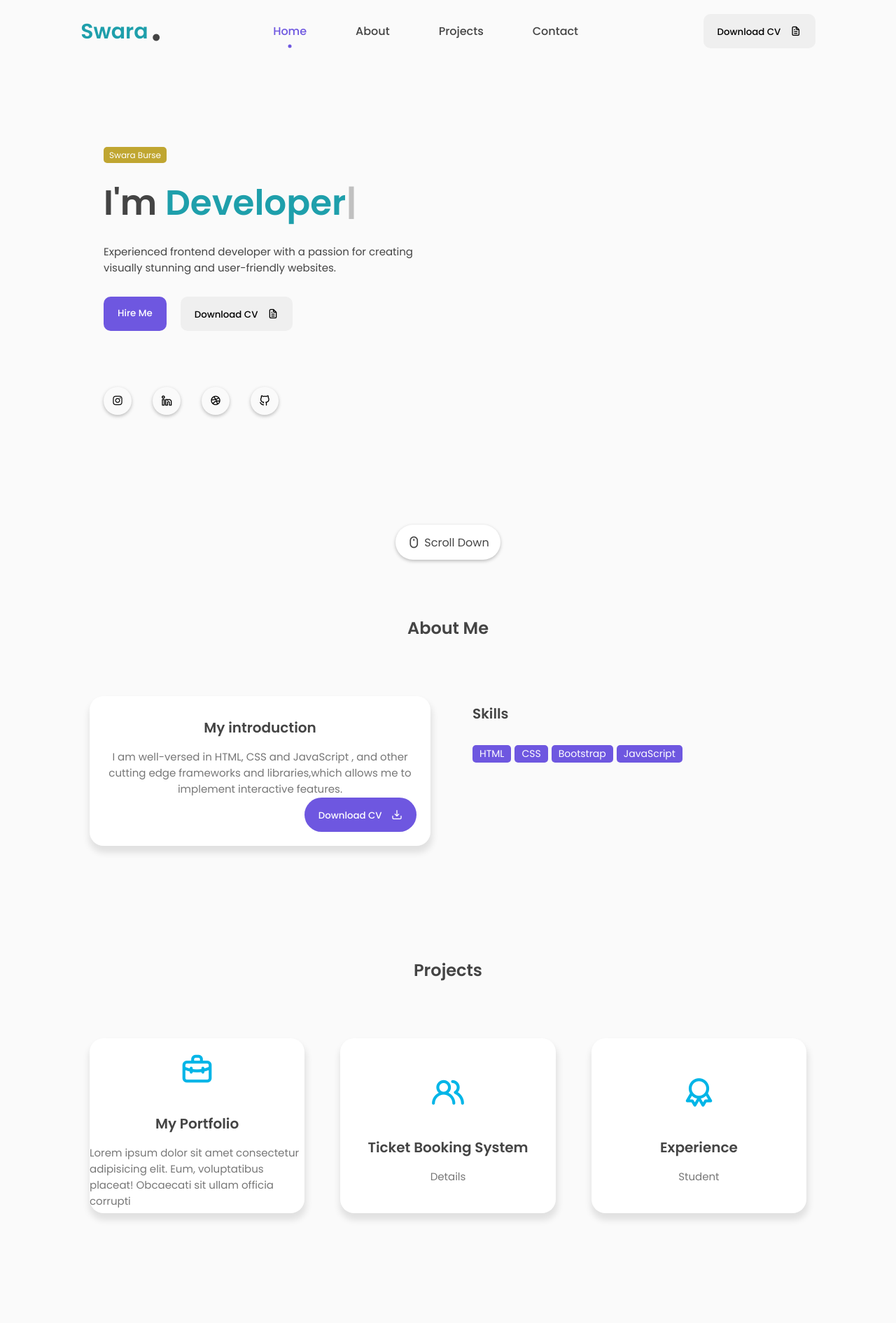
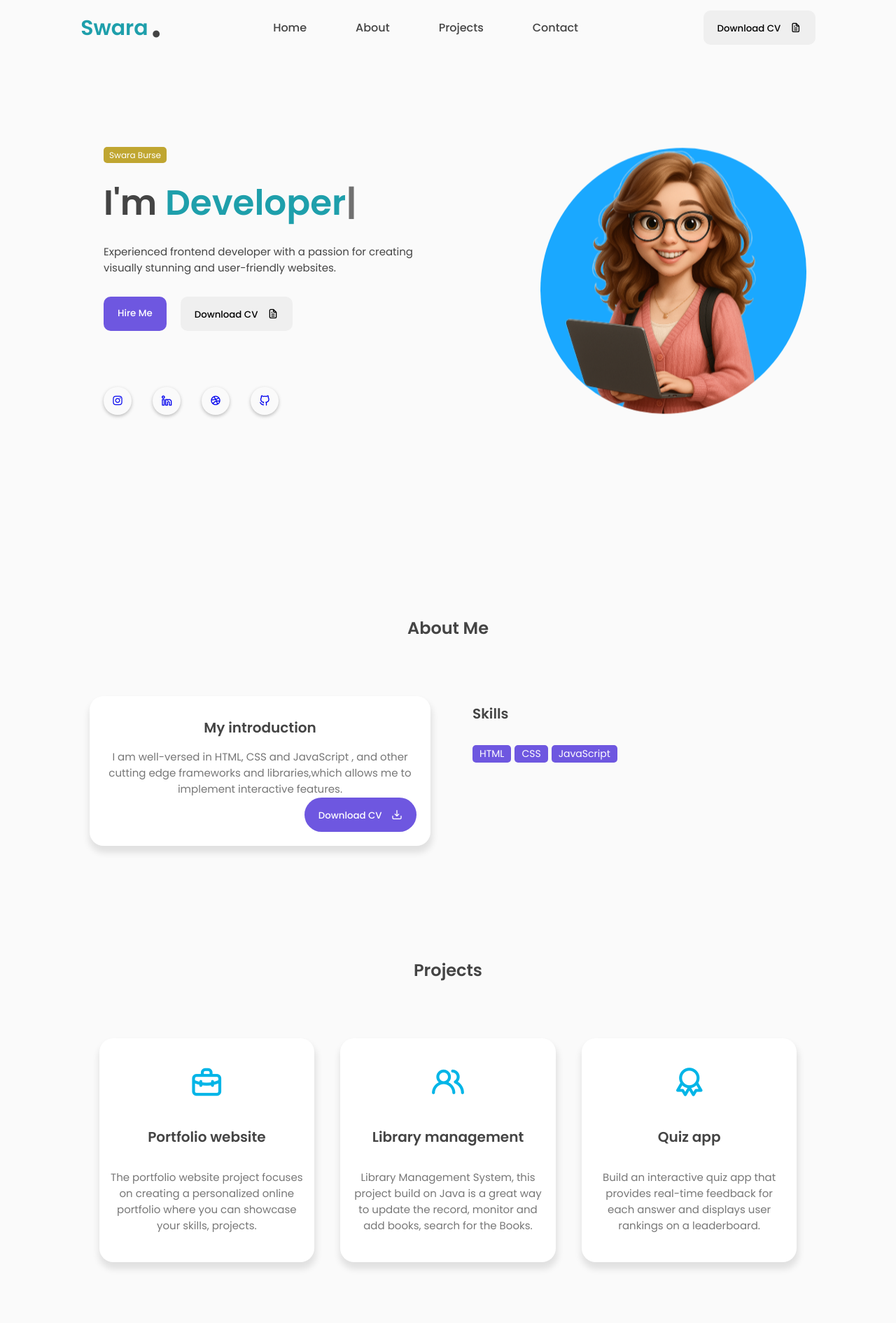
Before and after one commit to swaraburse/Portfolio-project, a plain HTML site: page index.html in a window 1280 px wide. Shown: the top 1891 px of the page at 70% size. Drawn offline with nearby package versions, Linux system fonts and the light colour scheme.

Commit message:
added projects made code simpler

```diff
--- a/index.html
+++ b/index.html
@@ -4,7 +4,6 @@
     <meta charset="UTF-8">
     <meta name="viewport" content="width=device-width, initial-scale=1.0">
 
-    <!-- --------- UNICONS ---------- -->
     <link rel="stylesheet" href="https://unicons.iconscout.com/release/v4.0.8/css/line.css">
 
     <!-- --------- CSS ---------- -->
@@ -13,7 +12,7 @@
     <!-- --------- FAVICON ---------- -->
     <link rel="shortcut icon" href="assets/images/favicon.png" type="image/x-icon">
 
-    <title>Portfolio | Ludiflex</title>
+    <title>My Portfolio</title>
 </head>
 <body>
    <div class="container">
@@ -26,7 +25,7 @@
         <div class="nav-menu" id="myNavMenu">
             <ul class="nav_menu_list">
                 <li class="nav_list">
-                    <a href="#home" class="nav-link active-link">Home</a>
+                    <a href="#home" class="nav-link">Home</a>
                     <div class="circle"></div>
                 </li>
                 <li class="nav_list">
@@ -69,28 +68,21 @@
                 </p>
             </div>
             <div class="featured-text-btn">
-                <button class="btn blue-btn">Hire Me</button>
+                <button class="btn blue-btn"><a href="#contact" class="atag">Hire Me</a></button>
                 <button class="btn">Download CV <i class="uil uil-file-alt"></i></button>
             </div>
             <div class="social_icons">
-                <div class="icon"><i class="uil uil-instagram"></i></div>
-                <div class="icon"><i class="uil uil-linkedin-alt"></i></div>
-                <div class="icon"><i class="uil uil-dribbble"></i></div>
-                <div class="icon"><i class="uil uil-github-alt"></i></div>
+                <div class="icon"><a target="_blank" href="https://www.example.com/"><i class="uil uil-instagram"></i></a></div>
+                <div class="icon"><a target="_blank" href="https://www.example.com/"><i class="uil uil-linkedin-alt"></i></a></div>
+                <div class="icon"><a target="_blank" href="https://www.example.com/"><i class="uil uil-dribbble"></i></a></div>
+                <div class="icon"><a target="_blank" href="https://www.example.com/"><i class="uil uil-github-alt"></i></a></div>
             </div>
           </div>
           <div class="featured-image">
             <div class="image">
-                <img src="assets/images/avatar.png" alt="avatar">
+                <img src="assets/avatar.png" alt="avatar">
             </div>
           </div>
-          <div class="scroll-icon-box">
-            <a href="#about" class="scroll-btn">
-                <i class="uil uil-mouse-alt"></i>
-                <p>Scroll Down</p>
-            </a>
-          </div>
-
        </section>
        <!-- -------------- ABOUT BOX ---------------- -->
        <section class="section" id="about">
@@ -117,34 +109,11 @@
                     <div class="skills-list">
                         <span>HTML</span>
                         <span>CSS</span>
-                        <span>Bootstrap</span>
+                        <!-- <span>Bootstrap</span> -->
                         <span>JavaScript</span>
-                        <!-- <span>Vue</span>
-                        <span>React</span>
-                        <span>Angular</span> -->
+
                     </div>
                 </div>
-                <!-- <div class="skills-box">
-                    <div class="skills-header">
-                        <h3>Backend</h3>
-                    </div>
-                    <div class="skills-list">
-                        <span>PHP</span>
-                        <span>JAVA</span>
-                        <span>Python</span>
-                        <span>C++</span>
-                    </div>
-                </div> -->
-                <!-- <div class="skills-box">
-                    <div class="skills-header">
-                        <h3>Database</h3>
-                    </div>
-                    <div class="skills-list">
-                        <span>MySQL</span>
-                        <span>PostgreSQL</span>
-                        <span>MongoDB</span>
-                    </div>
-                </div> -->
             </div>
           </div>
        </section>
@@ -158,19 +127,24 @@
           <div class="project-container">
             <div class="project-box">
                 <i class="uil uil-briefcase-alt"></i>
-                <h3>My Portfolio</h3>
-                <label>Lorem ipsum dolor sit amet consectetur adipisicing elit. Eum, voluptatibus placeat! Obcaecati sit ullam officia corrupti</label>
+                <h3>Portfolio website</h3>
+                <label>The portfolio website project focuses on creating a personalized online portfolio where you can showcase your skills, projects.</label>
             </div>
             <div class="project-box">
                 <i class="uil uil-users-alt"></i>
-                <h3>Ticket Booking System   </h3>
-                <label>Details</label>
+                <h3>Library management</h3>
+                <label>Library Management System, this project build on Java is a great way to update the record, monitor and add books, search for the Books.</label>
             </div>
             <div class="project-box">
                 <i class="uil uil-award"></i>
-                <h3>Experience</h3>
-                <label>Student</label>
+                <h3>Quiz app</h3>
+                <label>Build an interactive quiz app that provides real-time feedback for each answer and displays user rankings on a leaderboard.</label>
             </div>
+            <!-- <div class="project-box">
+                <i class="uil uil-award"></i>
+                <h3>Calculator</h3>
+                <label> A Calculator project with basic arithmetic operations functionalities like addition, subtraction, multiplication, and division</label>
+            </div> -->
           </div>
        </section>
 
@@ -185,8 +159,8 @@
              <div class="col">
                 <div class="contact-info">
                     <h2>Find Me <i class="uil uil-corner-right-down"></i></h2>
-                    <p><i class="uil uil-envelope"></i> Email: swara108jain@gmail.com</p>
-                    <p><i class="uil uil-phone"></i> Mob: +91 8329844850</p>
+                    <p><i class="uil uil-envelope"></i> Email: swaraburse@gmail.com</p>
+                    <p><i class="uil uil-phone"></i> Mob: +91 1234567890</p>
                 </div>
              </div>
              <div class="col">
--- a/main.js
+++ b/main.js
@@ -1,36 +1,3 @@
-/* ----- NAVIGATION BAR FUNCTION ----- */
-function myMenuFunction(){
-    var menuBtn = document.getElementById("myNavMenu");
-
-    if(menuBtn.className === "nav-menu"){
-      menuBtn.className += " responsive";
-    } else {
-      menuBtn.className = "nav-menu";
-    }
-  }
-
-/* ----- ADD SHADOW ON NAVIGATION BAR WHILE SCROLLING ----- */
-  window.onscroll = function() {headerShadow()};
-
-  function headerShadow() {
-    const navHeader =document.getElementById("header");
-
-    if (document.body.scrollTop > 50 || document.documentElement.scrollTop >  50) {
-
-      navHeader.style.boxShadow = "0 1px 6px rgba(0, 0, 0, 0.1)";
-      navHeader.style.height = "70px";
-      navHeader.style.lineHeight = "70px";
-
-    } else {
-
-      navHeader.style.boxShadow = "none";
-      navHeader.style.height = "90px";
-      navHeader.style.lineHeight = "90px";
-
-    }
-  }
-
-
 /* ----- TYPING EFFECT ----- */
  var typingEffect = new Typed(".typedText",{
     strings : ["Designer","Developer"],
@@ -49,69 +16,4 @@ function myMenuFunction(){
         reset: true
  })
 
-/* -- HOME -- */
-sr.reveal('.featured-text-card',{})
-sr.reveal('.featured-name',{delay: 100})
-sr.reveal('.featured-text-info',{delay: 200})
-sr.reveal('.featured-text-btn',{delay: 200})
-sr.reveal('.social_icons',{delay: 200})
-sr.reveal('.featured-image',{delay: 300})
-
-
-/* -- PROJECT BOX -- */
-sr.reveal('.project-box',{interval: 200})
-
-/* -- HEADINGS -- */
 sr.reveal('.top-header',{})
-
-/* ----- ## -- SCROLL REVEAL LEFT_RIGHT ANIMATION -- ## ----- */
-
-/* -- ABOUT INFO & CONTACT INFO -- */
-const srLeft = ScrollReveal({
-  origin: 'left',
-  distance: '80px',
-  duration: 2000,
-  reset: true
-})
-
-srLeft.reveal('.about-info',{delay: 100})
-srLeft.reveal('.contact-info',{delay: 100})
-
-/* -- ABOUT SKILLS & FORM BOX -- */
-const srRight = ScrollReveal({
-  origin: 'right',
-  distance: '80px',
-  duration: 2000,
-  reset: true
-})
-
-srRight.reveal('.skills-box',{delay: 100})
-srRight.reveal('.form-control',{delay: 100})
-
-
-
-/* ----- CHANGE ACTIVE LINK ----- */
-
-const sections = document.querySelectorAll('section[id]')
-
-function scrollActive() {
-  const scrollY = window.scrollY;
-
-  sections.forEach(current =>{
-    const sectionHeight = current.offsetHeight,
-        sectionTop = current.offsetTop - 50,
-      sectionId = current.getAttribute('id')
-
-    if(scrollY > sectionTop && scrollY <= sectionTop + sectionHeight) {
-
-        document.querySelector('.nav-menu a[href*=' + sectionId + ']').classList.add('active-link')
-
-    }  else {
-
-      document.querySelector('.nav-menu a[href*=' + sectionId + ']').classList.remove('active-link')
-
-    }
-  })
-}
-
-window.addEventListener('scroll', scrollActive)
--- a/styles.css
+++ b/styles.css
@@ -88,12 +88,13 @@ nav{
     display: flex;
     justify-content: space-between;
     width: 100%;
-    height: 90px;
-    line-height: 90px;
+    height: 80px;
+    line-height: 80px;
     background: var(--body-color);
     padding-inline: 9vw;
     transition: .3s;
     z-index: 100;
+    margin-bottom: 10px;
 }
 .nav-logo{
    position: relative;
@@ -147,7 +148,10 @@ nav{
     background: var(--first-color);
     border-radius: 50%;
 }
-
+.atag{
+    color: var(--color-white);
+    text-decoration: none;
+}
 
 /* ----- WRAPPER DESIGN ----- */
 .wrapper{
@@ -220,6 +224,7 @@ nav{
     border-radius: 50%;
     box-shadow: 0px 2px 5px 0px rgba(0, 0, 0, 0.25);
     cursor: pointer;
+    color: none;
 }
 .icon:hover{
     color: var(--first-color);
@@ -362,8 +367,8 @@ h3{
 .project-container{
     display: flex;
     width: 100%;
-    justify-content: space-between;
-    gap: 20px;
+    justify-content: space-around;
+    gap: 10px;
     flex-wrap: wrap;
 }
 .project-box{
@@ -373,7 +378,7 @@ h3{
     align-items: center;
     flex-direction: column;
     width: 30%;
-    height: 250px;
+    height: 320px;
     background: var(--color-white);
     border-radius: 20px;
     box-shadow: 1px 8px 10px 2px var(--first-shadow-color);
@@ -387,8 +392,10 @@ h3{
 .project-box label{
     font-size: 15px;
     color: #777;
+    padding: 1rem;
+    text-align: center;
 }
-.project-box::after, .contact-info::after{
+.project-box::after{
     content: "";
     position: absolute;
     bottom: -100%;
@@ -419,20 +426,20 @@ h3{
     padding: 20px 30px;
     width: 100%;
     height: 315px;
-    background: var(--second-color);
+    /* background: var(--second-color); */
     border-radius: 10px;
     box-shadow: 1px 8px 10px 2px var(--first-shadow-color);
     overflow: hidden;
 }
 .contact-info>h2{
-    color: var(--color-white);
+    /* color: var(--color-white); */
     margin-bottom: 20px;
 }
 .contact-info>p{
     display: flex;
     align-items: center;
     gap: 10px;
-    color: var(--color-white);
+    /* color: var(--color-white); */
     margin-block: 5px;
 }
 .contact-info p>i{
```
Also changed, not shown: assets/avatar.png (added).
